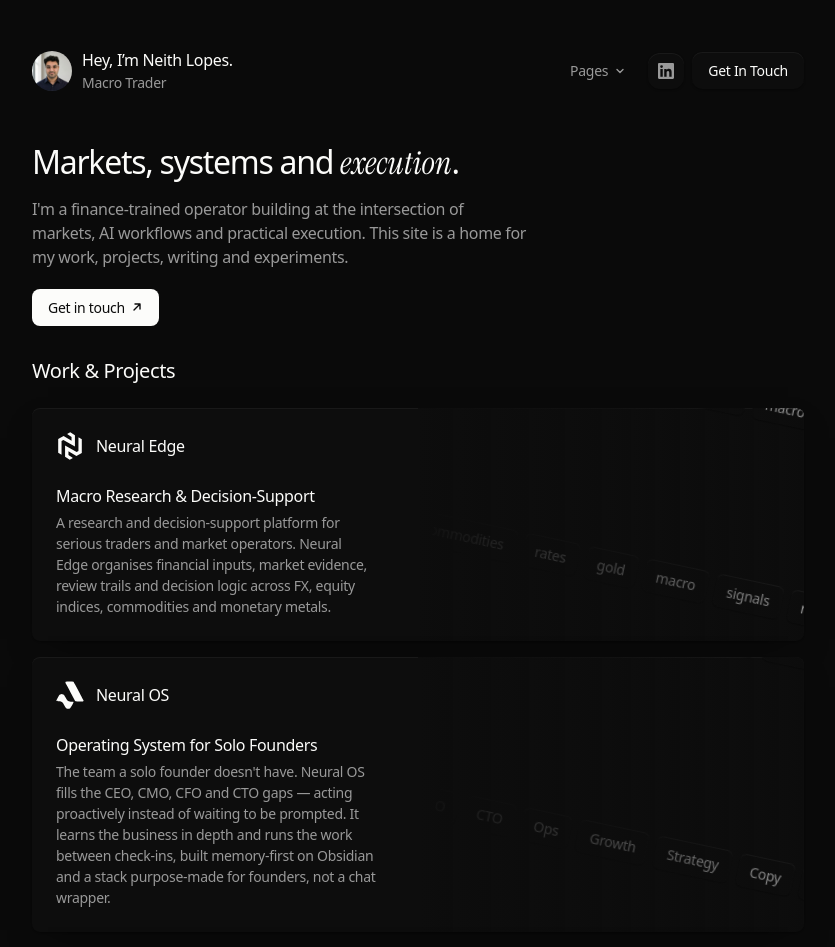
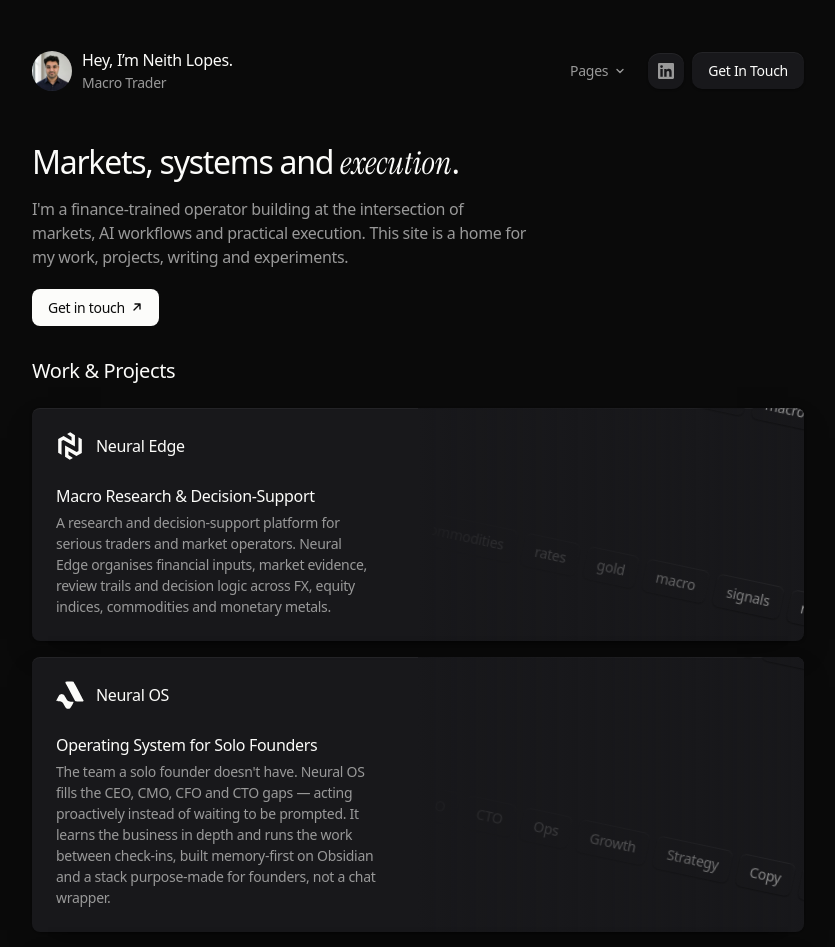
Before and after one commit to operatorzro/neith-lopes, a Next.js app: page / in a window 1280 px wide. Shown: the top 947 px of the page, without its empty margins (222-1057 px from the left). Built offline with nearby package versions, Linux system fonts and the light colour scheme; a web font is replaced by a local one.

Commit message:
Lift elevated surface color so borderless cards/chips visibly separate; soften entrance to near-pure fade to remove layout shift

```diff
--- a/components/Motion.tsx
+++ b/components/Motion.tsx
@@ -5,12 +5,11 @@
 const EASE = [0.22, 1, 0.36, 1] as const;
 
 const itemVariants: Variants = {
-  hidden: { opacity: 0, y: 14, filter: "blur(4px)" },
+  hidden: { opacity: 0, y: 6 },
   visible: {
     opacity: 1,
     y: 0,
-    filter: "blur(0px)",
-    transition: { duration: 0.55, ease: EASE },
+    transition: { duration: 0.5, ease: EASE },
   },
 };
 
@@ -70,9 +69,9 @@
   return (
     <motion.div
       className={className}
-      initial={{ opacity: 0, y: 16, filter: "blur(4px)" }}
-      whileInView={{ opacity: 1, y: 0, filter: "blur(0px)" }}
-      viewport={{ once: true, margin: "-80px" }}
+      initial={{ opacity: 0 }}
+      whileInView={{ opacity: 1 }}
+      viewport={{ once: true, margin: "-60px" }}
       transition={{ duration: 0.6, ease: EASE, delay }}
     >
       {children}
--- a/tailwind.config.ts
+++ b/tailwind.config.ts
@@ -6,7 +6,7 @@
     extend: {
       colors: {
         background: "rgb(10 10 10)",
-        ui: "rgb(13 13 13)",
+        ui: "rgb(24 24 27)",
         heading: "rgb(252 252 250)",
         body: "rgb(153 153 153)",
         border: "rgba(255 255 255 / 0.1)",
```
